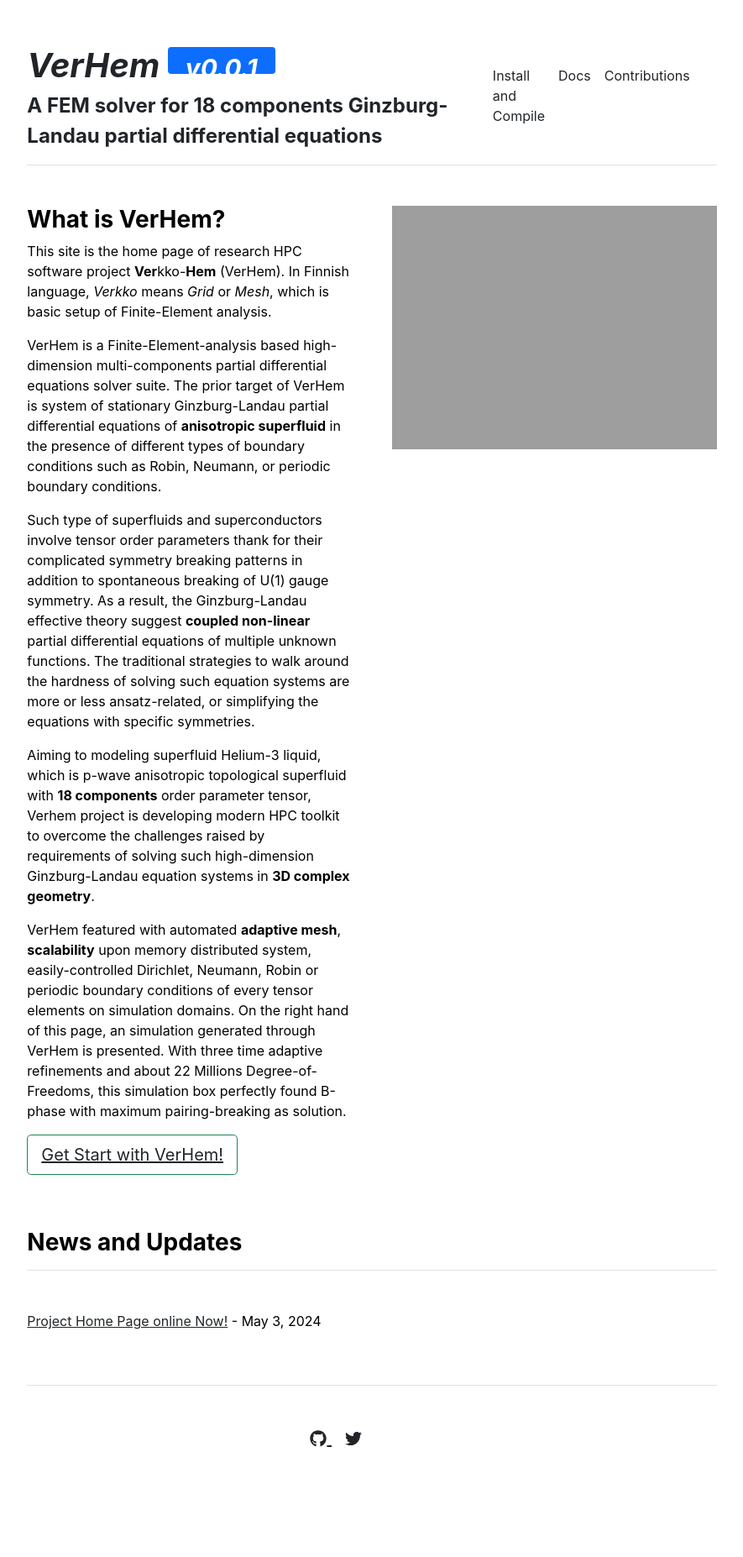
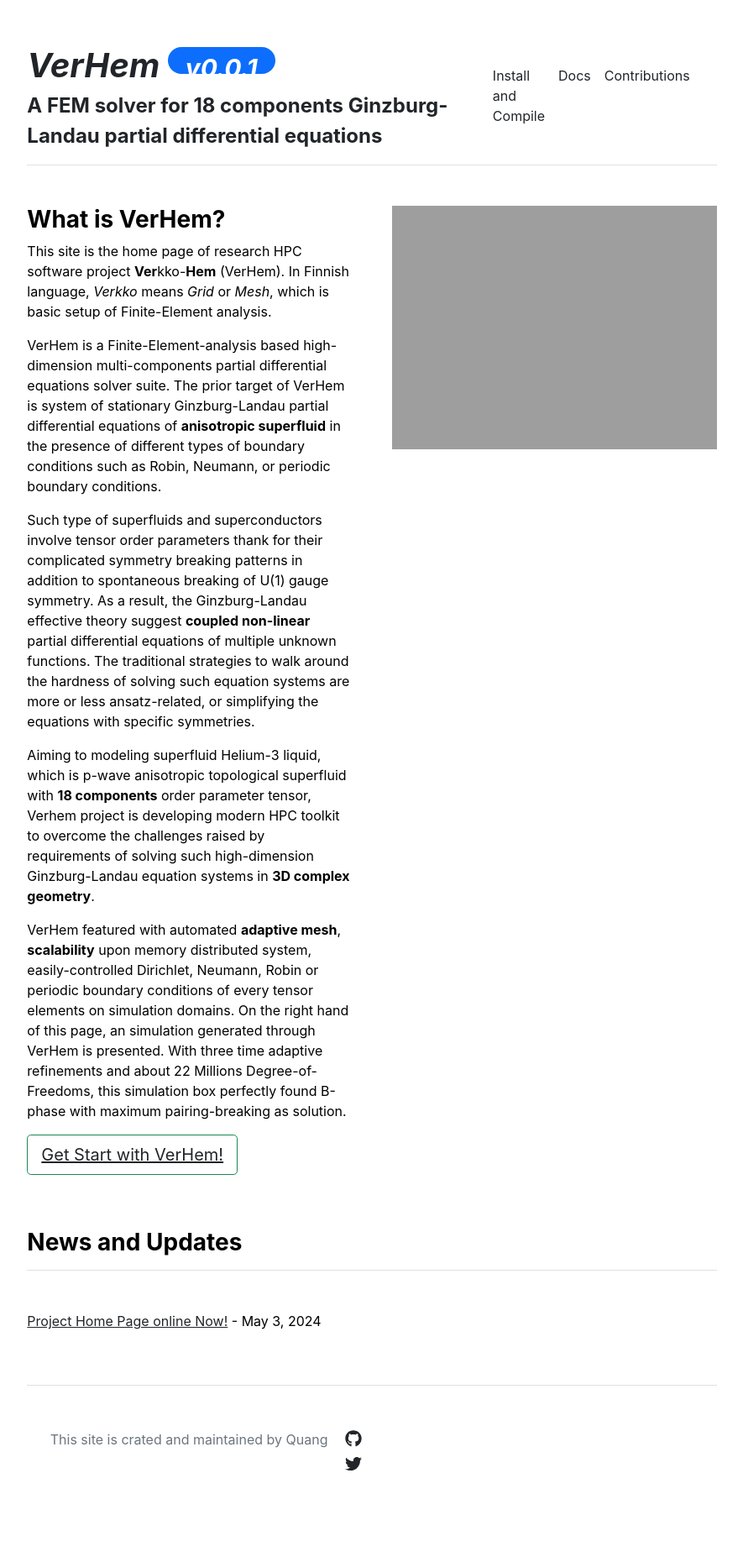
Before and after one commit to VerHem/VerHem.github.io, a Jekyll site: the page built from index.md, in a window 1280 px wide. Shown: the whole page at 84% size, without its empty margins (197-1082 px from the left). Built offline with Jekyll 4.4.1, drawn with Linux system fonts in a browser that asks for light colours; before the commit the page ends 1824 px from its top, so only the background shows below that.

Commit message:
edit social links; change titile

```diff
--- a/_includes/footer.html
+++ b/_includes/footer.html
@@ -1,7 +1,6 @@
-
 <footer class="pt-5 my-5 text-muted border-top">
   <div class="row">
-    <div class="col-md-6 text-end social-media-icons">
+    <div href="https://tekniiquann.github.io/" class="col-md-6 text-end social-media-icons">This site is crated and maintained by Quang
       {% for item in site.data.settings.social %}
         <a href="{{ item.link }}" class="ms-3 fs-5">
           <i class="fab fa-{{ item.icon }}"></i>
--- a/_includes/header.html
+++ b/_includes/header.html
@@ -3,7 +3,7 @@
     <a href="{{ site.github.url }}/" class="d-flex align-items-center text-decoration-none">
         <span class="fs-1 fw-bolder fst-italic">
           {{ site.title }}
-          <div class="badge bg-primary text-wrap" style="width: 8rem; height: 2rem;">
+          <div class="badge rounded-pill bg-primary text-wrap" style="width: 8rem; height: 2rem;">
             v0.0.1
           </div>
         </span>
```
